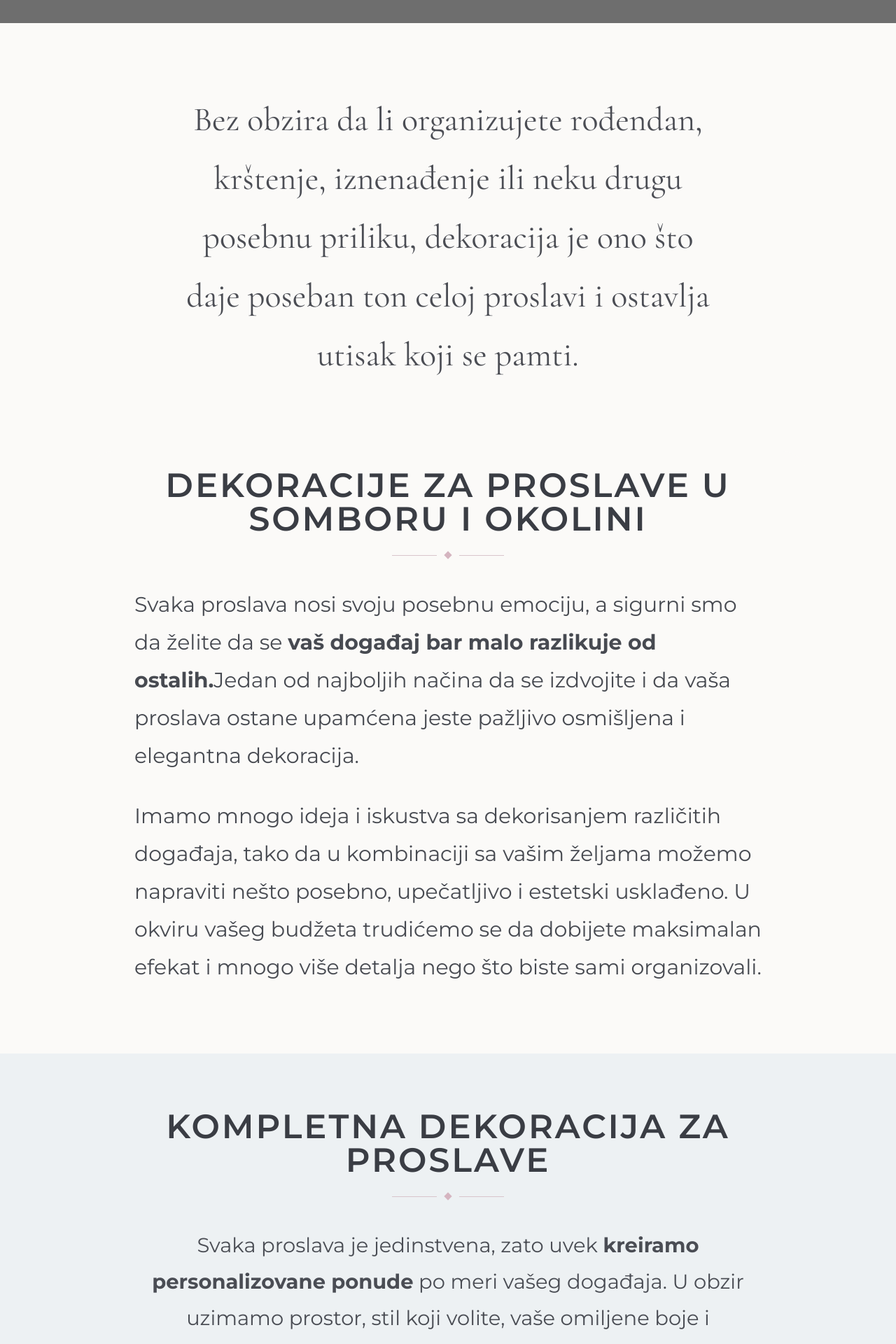
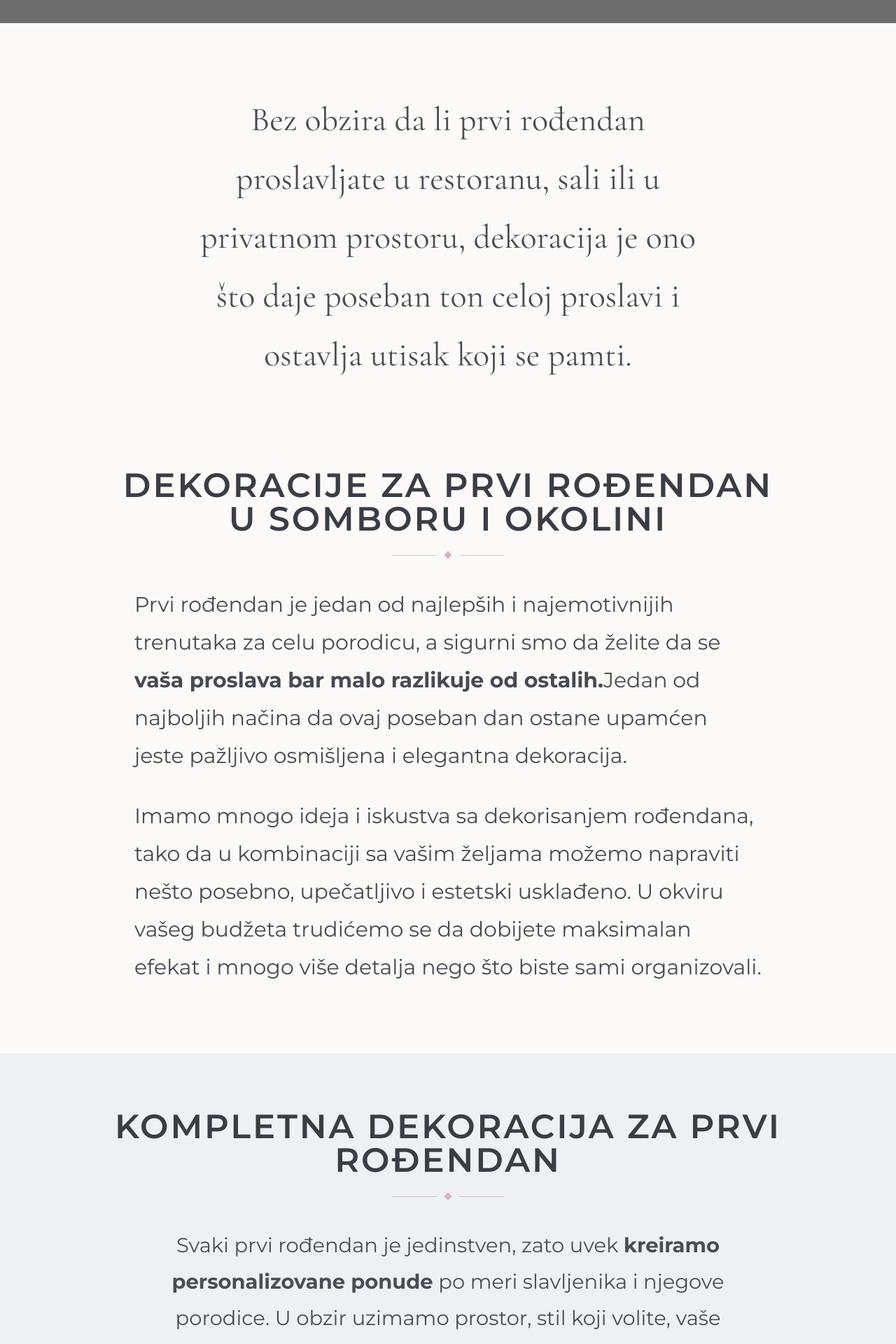
Before and after one commit to ITMilena/magic-moments, a Next.js app: page /dekoracije/prvi-rodjendan in a window 1280 px wide. Shown: the part 420-2340 px from the top of the page at 70% size. Built offline with nearby package versions, Linux system fonts and the light colour scheme; grey boxes are pictures that could not be loaded.

Commit message:
Dodaje stranicu za dekoracije sa novim slikama

```diff
--- a/app/dekoracije/prvi-rodjendan/page.tsx
+++ b/app/dekoracije/prvi-rodjendan/page.tsx
@@ -17,7 +17,7 @@ const dekoracijeStavke = [
   "Dekoracija paravana za slikanje",
   "Tabla dobrodošlice",
   "Kutija za koverte",
-  "Personalizovani detalji",
+  "Pozivnice za prvi rođendan",
 ];
 
 const processSteps = [
@@ -25,13 +25,7 @@ const processSteps = [
     title: "Uvodne konsultacije",
     text: "Na prvom sastanku razgovaramo o vašim željama, da li radimo kompletnu dekoraciju ili samo određene elemente.",
     icon: (
-      <svg
-        viewBox="0 0 24 24"
-        className="h-14 w-14"
-        fill="none"
-        stroke="currentColor"
-        strokeWidth="1.5"
-      >
+      <svg viewBox="0 0 24 24" className="h-14 w-14" fill="none" stroke="currentColor" strokeWidth="1.5">
         <path d="M7 3h7l3 3v12a2 2 0 0 1-2 2H7a2 2 0 0 1-2-2V5a2 2 0 0 1 2-2Z" />
         <path d="M14 3v4h4" />
         <path d="M9 12h6M9 16h4M9 8h2" />
@@ -42,13 +36,7 @@ const processSteps = [
     title: "Ideje i inspiracija",
     text: "Zatim nam dostavljate sve vaše ideje, primere koje ste pronašli i smernice u kom pravcu želite da idete.",
     icon: (
-      <svg
-        viewBox="0 0 24 24"
-        className="h-14 w-14"
-        fill="none"
-        stroke="currentColor"
-        strokeWidth="1.5"
-      >
+      <svg viewBox="0 0 24 24" className="h-14 w-14" fill="none" stroke="currentColor" strokeWidth="1.5">
         <circle cx="8" cy="8" r="3" />
         <circle cx="16.5" cy="7" r="2.5" />
         <circle cx="14" cy="15.5" r="3.5" />
@@ -61,13 +49,7 @@ const processSteps = [
     title: "Primeri po vašim željama",
     text: "Na osnovu vaših želja i zahteva dostavljamo vam predloge, odlučujemo da li idemo u dobrom smeru ili su potrebne korekcije.",
     icon: (
-      <svg
-        viewBox="0 0 24 24"
-        className="h-14 w-14"
-        fill="none"
-        stroke="currentColor"
-        strokeWidth="1.5"
-      >
+      <svg viewBox="0 0 24 24" className="h-14 w-14" fill="none" stroke="currentColor" strokeWidth="1.5">
         <path d="M8 5c2 0 4 1.7 4 4.2C12 12 10 13.5 8.5 15c-1.2 1.2-1.4 2.5-1.5 4" />
         <path d="M15 7c2.2 0 4 1.8 4 4.3 0 2.4-2 4-3.4 5.5-1.1 1.1-1.4 2.2-1.4 3.2" />
         <path d="M8 5c-2.2 0-4 1.8-4 4.3 0 2.4 2 4 3.4 5.5" />
@@ -79,13 +61,7 @@ const processSteps = [
     title: "Korekcije i dorada",
     text: "Ukoliko je potrebno, dodatno korigujemo sve ono što je neophodno kako bismo ostvarili izgled koji ste zamislili.",
     icon: (
-      <svg
-        viewBox="0 0 24 24"
-        className="h-14 w-14"
-        fill="none"
-        stroke="currentColor"
-        strokeWidth="1.5"
-      >
+      <svg viewBox="0 0 24 24" className="h-14 w-14" fill="none" stroke="currentColor" strokeWidth="1.5">
         <path d="m4 20 5.5-1.5L19 9l-4-4-9.5 9.5L4 20Z" />
         <path d="m13.5 6.5 4 4" />
         <path d="M18.5 3.5l2 2" />
@@ -96,13 +72,7 @@ const processSteps = [
     title: "Odobravanje svih elemenata",
     text: "Na vreme donosimo konačnu odluku za sve elemente kako bismo imali dovoljno vremena za pripremu i izradu svega što je potrebno.",
     icon: (
-      <svg
-        viewBox="0 0 24 24"
-        className="h-14 w-14"
-        fill="none"
-        stroke="currentColor"
-        strokeWidth="1.5"
-      >
+      <svg viewBox="0 0 24 24" className="h-14 w-14" fill="none" stroke="currentColor" strokeWidth="1.5">
         <path d="M4 7h16" />
         <path d="M7 3v4M17 3v4" />
         <rect x="4" y="7" width="16" height="13" rx="2" />
@@ -111,16 +81,10 @@ const processSteps = [
     ),
   },
   {
-    title: "Koordinacija na dan događaja",
+    title: "Koordinacija na dan rođendana",
     text: "Na dan proslave naš tim postavlja sve prema dogovoru i vodi računa da svaki detalj izgleda uredno, elegantno i potpuno spremno.",
     icon: (
-      <svg
-        viewBox="0 0 24 24"
-        className="h-14 w-14"
-        fill="none"
-        stroke="currentColor"
-        strokeWidth="1.5"
-      >
+      <svg viewBox="0 0 24 24" className="h-14 w-14" fill="none" stroke="currentColor" strokeWidth="1.5">
         <path d="M7 20h10" />
         <path d="M8 20v-4h8v4" />
         <path d="M6 12h12l-2 4H8l-2-4Z" />
@@ -167,19 +131,19 @@ function TitleBlock({
   );
 }
 
-export default function DekoracijePage() {
+export default function PrviRodjendanPage() {
   return (
     <main className={`${bodySans.className} bg-[#fbfaf8] text-[#3d4047]`}>
       <section className="relative">
         <div className="absolute inset-0 bg-black/30" />
         <img
           src="/Dekoracija10.jpg"
-          alt="Dekoracije za proslave"
+          alt="Dekoracije za prvi rođendan"
           className="h-[240px] w-full object-cover md:h-[360px]"
         />
         <div className="absolute inset-0 flex items-center justify-center px-6 text-center">
           <h1 className="max-w-4xl text-3xl font-semibold uppercase tracking-[0.1em] text-white md:text-5xl">
-            Dekoracije za proslave
+            Dekoracije za prvi rođendan
           </h1>
         </div>
       </section>
@@ -189,31 +153,32 @@ export default function DekoracijePage() {
           <p
             className={`${headingSerif.className} mx-auto max-w-3xl text-[30px] leading-[1.75] text-[#4b4d54] md:text-[48px]`}
           >
-            Bez obzira da li organizujete rođendan, krštenje, iznenađenje ili
-            neku drugu posebnu priliku, dekoracija je ono što daje poseban ton
-            celoj proslavi i ostavlja utisak koji se pamti.
+            Bez obzira da li prvi rođendan proslavljate u restoranu, sali ili u
+            privatnom prostoru, dekoracija je ono što daje poseban ton celoj
+            proslavi i ostavlja utisak koji se pamti.
           </p>
         </div>
       </section>
 
       <section className="bg-[#fbfaf8] px-6 pb-16 md:pb-24">
         <div className="mx-auto max-w-5xl rounded-t-[34px] bg-[#fbfaf8] px-6 pt-6 md:px-10">
-          <TitleBlock title="Dekoracije za proslave u Somboru i okolini" />
+          <TitleBlock title="Dekoracije za prvi rođendan u Somboru i okolini" />
 
           <div className="mx-auto mt-10 max-w-4xl space-y-8 text-[25px] leading-[1.8] text-[#474a51] md:text-[30px]">
             <p>
-              Svaka proslava nosi svoju posebnu emociju, a sigurni smo da želite
-              da se <strong>vaš događaj bar malo razlikuje od ostalih.</strong>
-              Jedan od najboljih načina da se izdvojite i da vaša proslava ostane
-              upamćena jeste pažljivo osmišljena i elegantna dekoracija.
+              Prvi rođendan je jedan od najlepših i najemotivnijih trenutaka za
+              celu porodicu, a sigurni smo da želite da se{" "}
+              <strong>vaša proslava bar malo razlikuje od ostalih.</strong>
+              Jedan od najboljih načina da ovaj poseban dan ostane upamćen jeste
+              pažljivo osmišljena i elegantna dekoracija.
             </p>
 
             <p>
-              Imamo mnogo ideja i iskustva sa dekorisanjem različitih događaja,
-              tako da u kombinaciji sa vašim željama možemo napraviti nešto
-              posebno, upečatljivo i estetski usklađeno. U okviru vašeg budžeta
-              trudićemo se da dobijete maksimalan efekat i mnogo više detalja nego
-              što biste sami organizovali.
+              Imamo mnogo ideja i iskustva sa dekorisanjem rođendana, tako da u
+              kombinaciji sa vašim željama možemo napraviti nešto posebno,
+              upečatljivo i estetski usklađeno. U okviru vašeg budžeta trudićemo se
+              da dobijete maksimalan efekat i mnogo više detalja nego što biste sami
+              organizovali.
             </p>
           </div>
         </div>
@@ -221,14 +186,14 @@ export default function DekoracijePage() {
 
       <section className="bg-[#edf1f3] px-6 py-16 md:py-20">
         <div className="mx-auto max-w-5xl text-center">
-          <TitleBlock title="Kompletna dekoracija za proslave" />
+          <TitleBlock title="Kompletna dekoracija za prvi rođendan" />
 
           <div className="mx-auto mt-10 max-w-4xl space-y-8 text-[24px] leading-[1.8] text-[#4a4d54] md:text-[29px]">
             <p>
-              Svaka proslava je jedinstvena, zato uvek{" "}
-              <strong>kreiramo personalizovane ponude</strong> po meri vašeg
-              događaja. U obzir uzimamo prostor, stil koji volite, vaše omiljene
-              boje i atmosferu koju želite da postignete.
+              Svaki prvi rođendan je jedinstven, zato uvek{" "}
+              <strong>kreiramo personalizovane ponude</strong>{" "}
+              po meri slavljenika i njegove porodice. U obzir uzimamo prostor,
+              stil koji volite, vaše omiljene boje i atmosferu koju želite da postignete.
             </p>
 
             <p>
@@ -245,13 +210,7 @@ export default function DekoracijePage() {
           {dekoracijeStavke.map((item) => (
             <div key={item} className="text-center">
               <div className="mx-auto mb-8 flex h-28 w-28 items-center justify-center text-[#a6949b]">
-                <svg
-                  viewBox="0 0 24 24"
-                  className="h-20 w-20"
-                  fill="none"
-                  stroke="currentColor"
-                  strokeWidth="1.35"
-                >
+                <svg viewBox="0 0 24 24" className="h-20 w-20" fill="none" stroke="currentColor" strokeWidth="1.35">
                   <path d="M8 5c2 0 4 1.7 4 4.2C12 12 10 13.5 8.5 15c-1.2 1.2-1.4 2.5-1.5 4" />
                   <path d="M15 7c2.2 0 4 1.8 4 4.3 0 2.4-2 4-3.4 5.5-1.1 1.1-1.4 2.2-1.4 3.2" />
                   <path d="M8 5c-2.2 0-4 1.8-4 4.3 0 2.4 2 4 3.4 5.5" />
@@ -270,27 +229,25 @@ export default function DekoracijePage() {
         <div className="mx-auto max-w-6xl">
           <img
             src="/Dekoracija1.jpg"
-            alt="Elegantna dekoracija za proslave"
+            alt="Dekoracija za prvi rođendan dečaka"
             className="h-[320px] w-full object-cover md:h-[520px]"
           />
           <div className="px-6 py-16 md:px-12 md:py-20">
             <h2 className="max-w-3xl text-3xl font-semibold uppercase leading-[1.45] tracking-[0.05em] text-[#3b3f47] md:text-5xl">
-              Elegantna dekoracija za posebne trenutke
+              Dekoracija za prvi rođendan dečaka
             </h2>
 
             <div className="mt-10 max-w-4xl space-y-8 text-[24px] leading-[1.8] text-[#4a4d54] md:text-[29px]">
               <p>
-                U današnje vreme{" "}
-                <strong>inspiraciju za dekoraciju i dizajn nije teško pronaći</strong>,
-                ali je važno znati kako sve te ideje pretvoriti u skladnu i
-                elegantnu celinu. Potrebno je imati dobar pravac, temu i osećaj
-                za meru.
+                U današnje vreme <strong>inspiraciju za dekoraciju i dizajn nije teško pronaći</strong>,
+                ali je važno znati kako sve te ideje pretvoriti u skladnu i elegantnu celinu.
+                Potrebno je imati dobar pravac, temu i osećaj za meru.
               </p>
 
               <p>
                 Velika prednost je što naš tim pored same izrade može pomoći
-                savetima i konkretnim predlozima, kako bi dekoracija delovala
-                ozbiljno, moderno i potpuno prilagođeno prostoru i događaju.
+                savetima i konkretnim predlozima, kako bi dekoracija delovala nežno,
+                moderno i potpuno prilagođeno prostoru i slavljeniku.
               </p>
             </div>
           </div>
@@ -300,25 +257,21 @@ export default function DekoracijePage() {
       <section className="bg-[#edf1f3]">
         <div className="mx-auto max-w-6xl px-6 py-16 md:px-12 md:py-20">
           <h2 className="max-w-3xl text-3xl font-semibold uppercase leading-[1.45] tracking-[0.05em] text-[#3b3f47] md:text-5xl">
-            Detalji koji ostavljaju utisak
+            Dekoracija za prvi rođendan devojčica
           </h2>
 
           <div className="mt-10 max-w-4xl space-y-8 text-[24px] leading-[1.8] text-[#4a4d54] md:text-[29px]">
             <p>
-              Kada je u pitanju dekoracija prostora, najvažnije je da svi
-              elementi budu vizuelno povezani.{" "}
-              <strong>
-                Cvetni aranžmani, baloni različitih oblika, svetleći elementi i
-                personalizovani detalji
-              </strong>{" "}
-              zajedno stvaraju atmosferu koja izgleda svečano i luksuzno.
+              Kada je u pitanju dekoracija, devojčice su najčešće zahtevnije, što je
+              potpuno razumljivo. Kod devojčica uglavnom{" "}
+              <strong>dominiraju cvetni aranžmani, baloni različitih oblika i nežne nijanse boja.</strong>
             </p>
 
             <p>
               Pored samih aranžmana i balona, najbolji način da se prostor izdvoji
-              jeste ubacivanje dodatnih sadržaja — kutka za slikanje,
-              personalizovanih detalja, dekorativnih natpisa i drugih finih
-              akcenata koji doprinose celokupnom utisku.
+              jeste ubacivanje dodatnih sadržaja — kutka za slikanje, personalizovanih
+              detalja, svetlećih elemenata i drugih finih akcenata koji doprinose
+              luksuznijem utisku.
             </p>
           </div>
         </div>
@@ -326,7 +279,7 @@ export default function DekoracijePage() {
         <div className="mx-auto max-w-6xl">
           <img
             src="/Event2.jpeg"
-            alt="Dekoracija prostora za proslavu"
+            alt="Dekoracija za prvi rođendan devojčica"
             className="h-[320px] w-full object-cover md:h-[520px]"
           />
         </div>
@@ -336,7 +289,7 @@ export default function DekoracijePage() {
         <div className="mx-auto max-w-5xl text-center">
           <TitleBlock
             title="Proces saradnje sa timom Magic Moments"
-            subtitle="Iza svake uspešne i jedinstvene dekoracije postoji proces detaljne pripreme. Nakon velikog broja dekorisanih događaja iza nas, shvatili smo da je priprema više od pola obavljenog posla."
+            subtitle="Iza svake uspešne i jedinstvene dekoracije postoji proces detaljne pripreme. Nakon velikog broja dekorisanih rođendana iza nas, shvatili smo da je priprema više od pola obavljenog posla."
           />
 
           <div className="mt-16 grid gap-16 md:grid-cols-2">
@@ -359,7 +312,7 @@ export default function DekoracijePage() {
 
       <section className="bg-[#eef2f4] px-6 py-16 md:py-20">
         <div className="mx-auto max-w-5xl text-center">
-          <TitleBlock title="Galerija proslava sa našom dekoracijom" />
+          <TitleBlock title="Galerija prvih rođendana sa našom dekoracijom" />
 
           <div className="grid gap-6 md:grid-cols-2">
             <img
@@ -379,7 +332,7 @@ export default function DekoracijePage() {
               href="/galerija"
               className="inline-block bg-[#d8c0c6] px-10 py-5 text-lg font-semibold uppercase tracking-[0.08em] text-white transition hover:bg-[#cdaeb7]"
             >
-              Album dekoracija
+              Album prvih rođendana
             </Link>
           </div>
         </div>
@@ -387,11 +340,11 @@ export default function DekoracijePage() {
 
       <section className="bg-[#fbfaf8] px-6 py-16 md:py-20">
         <div className="mx-auto max-w-5xl text-center">
-          <TitleBlock title="Saveti za dekoraciju proslava" />
+          <TitleBlock title="Saveti za dekoraciju prvog rođendana" />
 
           <img
             src="/Dekoracija3.jpg"
-            alt="Saveti za dekoraciju proslava"
+            alt="Saveti za dekoraciju prvog rođendana"
             className="mx-auto h-[300px] w-full max-w-4xl object-cover md:h-[520px]"
           />
         </div>
@@ -403,11 +356,11 @@ export default function DekoracijePage() {
 
           <p className="text-[24px] leading-[1.9] text-[#444850] md:text-[29px]">
             Dekoracija i{" "}
-            <span className="text-[#d1a9b7]">organizacija proslava</span>{" "}
+            <span className="text-[#d1a9b7]">organizacija prvog rođendana</span>{" "}
             sa sobom nose mnogo pitanja, a najbolji način da dođete do pravog
-            odgovora jeste razgovor sa ljudima koji imaju iskustva. Tim Magic
-            Moments vam stoji na raspolaganju za sva pitanja u vezi organizacije,
-            dekoracije, naših usluga i paketa.
+            odgovora jeste razgovor sa ljudima koji imaju iskustva. Tim Magic Moments
+            vam stoji na raspolaganju za sva pitanja u vezi organizacije, dekoracije,
+            naših usluga i paketa.
           </p>
 
           <div className="mt-12">
```
